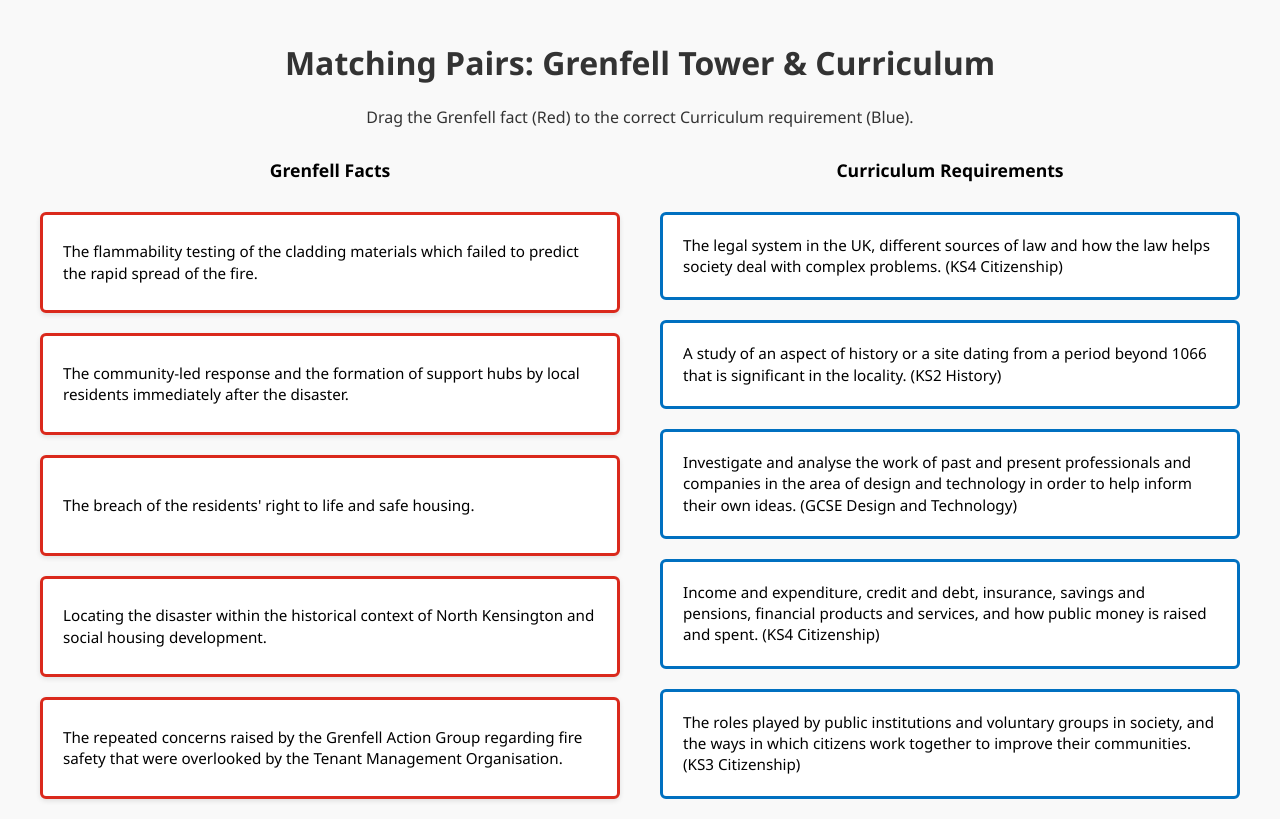
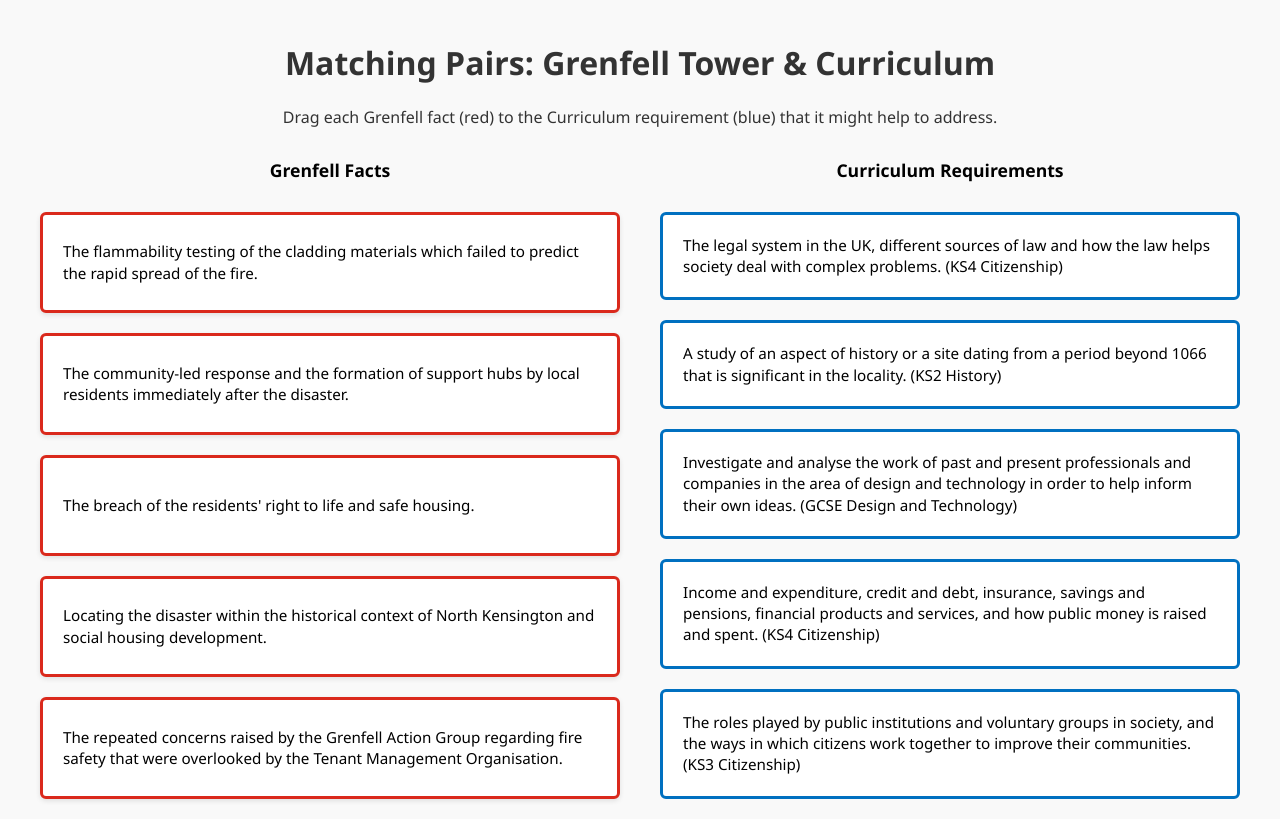
Before and after one commit to wonyongpark89/grenfell-curriculum-mapping, a plain HTML site: page index.html in a window 1280 px wide. Drawn offline with Linux system fonts and the light colour scheme.

Commit message:
Update index.html

```diff
--- a/index.html
+++ b/index.html
@@ -162,7 +162,7 @@
 <body>
 
     <h1>Matching Pairs: Grenfell Tower & Curriculum</h1>
-    <p class="intro">Drag the Grenfell fact (Red) to the correct Curriculum requirement (Blue).</p>
+    <p class="intro">Drag each Grenfell fact (red) to the Curriculum requirement (blue) that it might help to address.</p>
 
     <div class="game-container">
 
```
